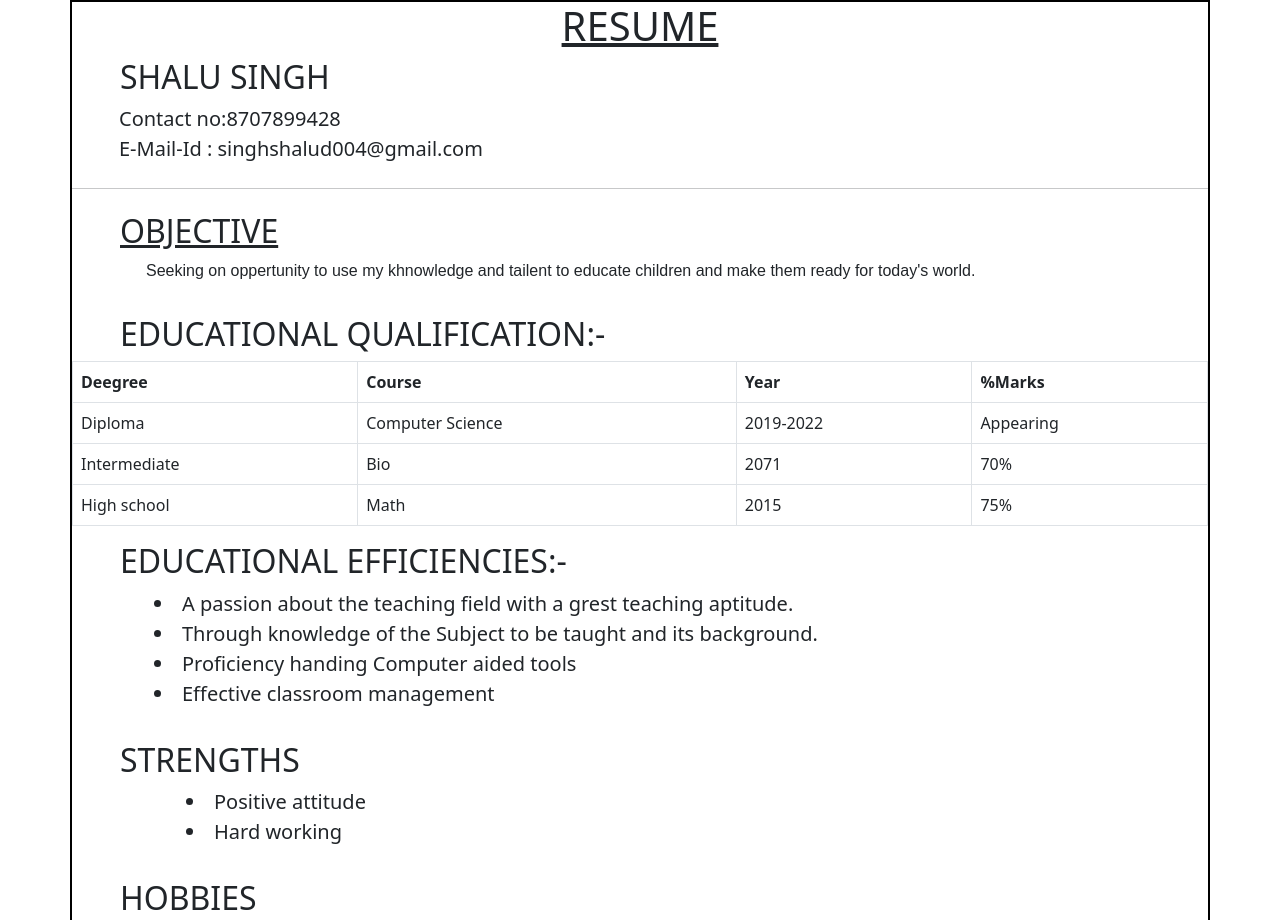
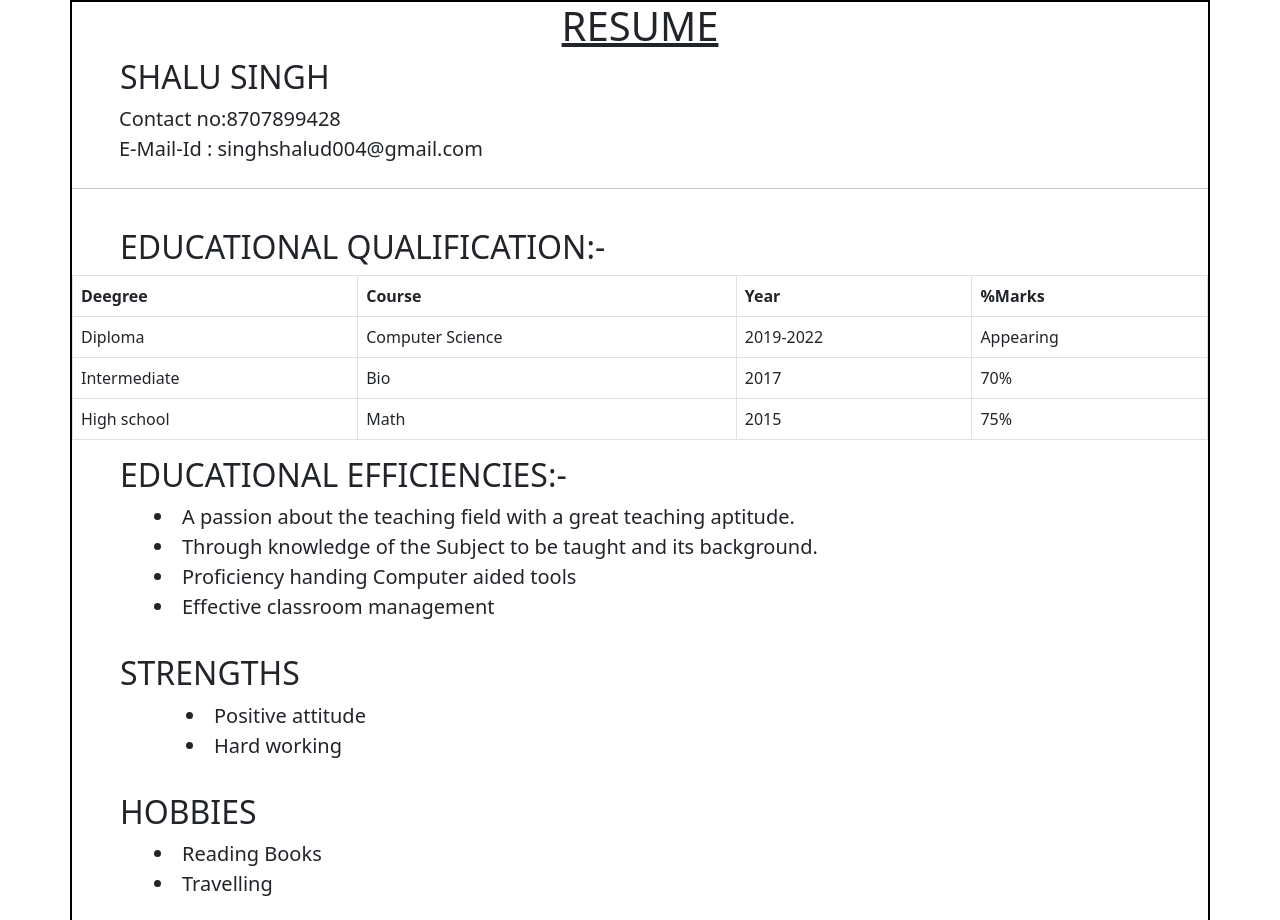
Before and after one commit to shaluwaviz/shalu-portfolio, a plain HTML site: page resume/index.html in a window 1280 px wide. Shown: the top 920 px of the page. Drawn offline with nearby package versions, Linux system fonts and the light colour scheme.

Commit message:
resume upadate

```diff
--- a/resume/index.html
+++ b/resume/index.html
@@ -21,11 +21,6 @@
                 <label for="E-mail-id">E-Mail-Id : singhshalud004@gmail.com</label><br><br>
             </form>
             <hr><br>
-            <h2 class="px-5"><U>OBJECTIVE</U></h2>
-            <p class="para px-4">
-                Seeking on oppertunity to use my khnowledge and tailent to educate
-                children and make them ready for today's world.
-            </p><br><br>
             <h2 class="px-5 pt-3">EDUCATIONAL QUALIFICATION:-</h2><br>
                 <table class="table table-bordered">
                     <thead>
@@ -47,7 +42,7 @@
                         <tr>
                             <td>Intermediate</td>
                             <td>Bio</td>
-                            <td>2071</td>
+                            <td>2017</td>
                             <td>70%</td>
                         </tr>
                         <tr>
@@ -60,7 +55,7 @@
                 </table><br>
                 <h2 class="px-5">EDUCATIONAL EFFICIENCIES:-</h2>
                 <ul>
-                   <li>A passion about the teaching field with a grest teaching aptitude.</li>
+                   <li>A passion about the teaching field with a great teaching aptitude.</li>
                    <li>Through knowledge of the Subject to be taught and its background.</li>
                    <li>Proficiency handing Computer aided tools</li>
                    <li>Effective classroom management</li>
```
Also changed, not shown: index.html (+2 -2 lines).
